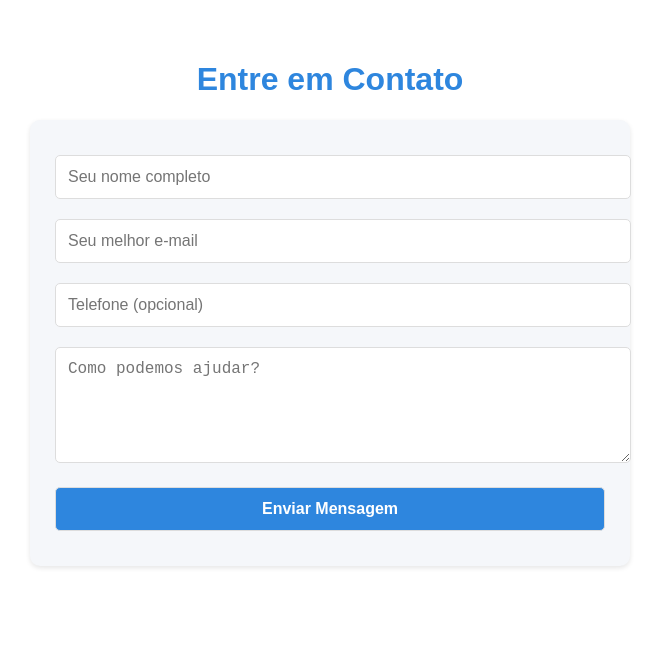
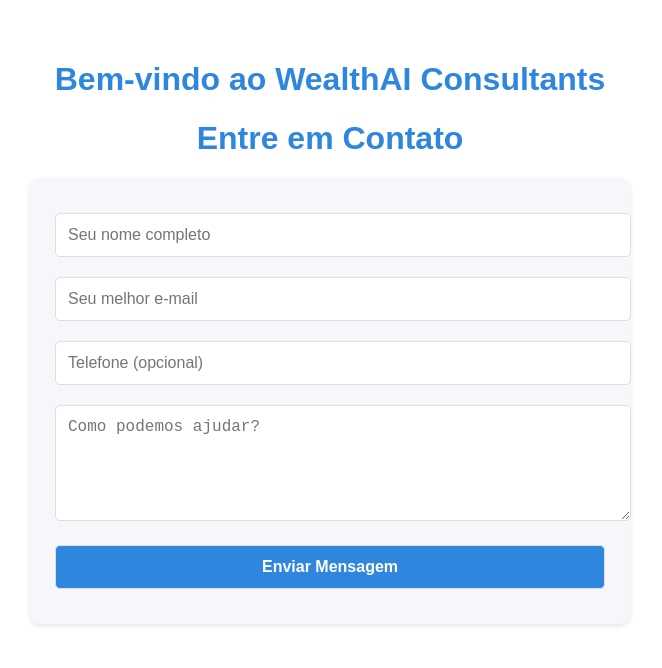
Before and after one commit to Boorgeess/wealthai-consultants.github.io, a plain HTML site: page index.html in a window 1280 px wide. Shown: the whole page, without its empty margins (310-972 px from the left). Drawn offline with Linux system fonts and the light colour scheme.

Commit message:
index.html

```diff
--- a/index.html
+++ b/index.html
@@ -1,4 +1,12 @@
 <!DOCTYPE html>
+<html>
+<head>
+    <title>WealthAI Consultants</title>
+</head>
+<body>
+    <h1>Bem-vindo ao WealthAI Consultants</h1>
+</body>
+</html>
 <html>
 <head>
     <title>WealthAI Consultants</title>
```
